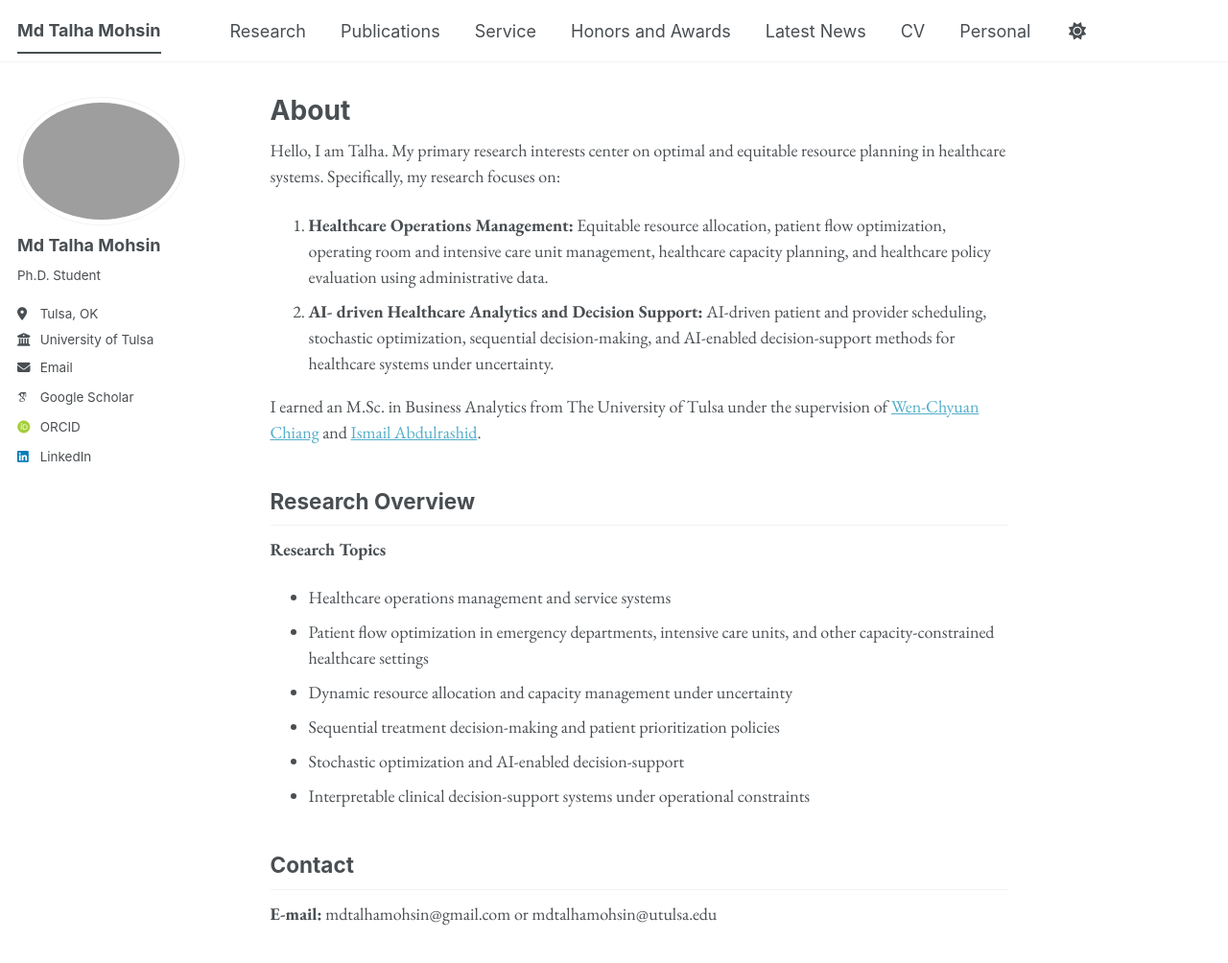
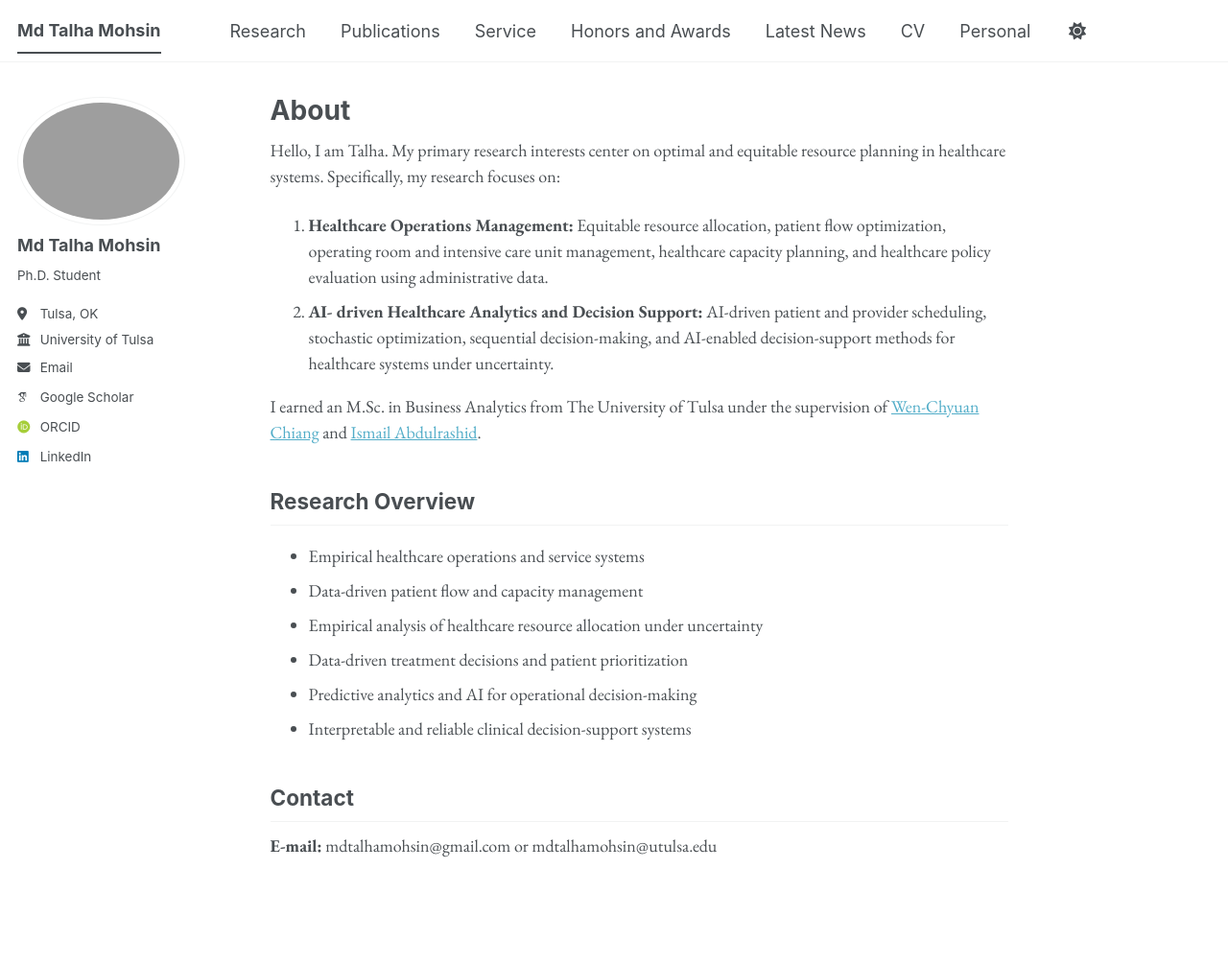
Before and after one commit to mdtalhamohsin/mdtalhamohsin.github.io, a Jekyll site: the page built from _pages/about.md, in a window 1280 px wide and 1070 px high. Shown: the top 1004 px of the window at 96% size. Built offline with Jekyll 4.4.1, drawn with Linux system fonts in a browser that asks for light colours; some web fonts are replaced; a script bundle is joined from its source files by our own code; library files that are not in the unit come from our copies.

Commit message:
Update about.md

```diff
--- a/_pages/about.md
+++ b/_pages/about.md
@@ -16,14 +16,12 @@ I earned an M.Sc. in Business Analytics from The University of Tulsa under the s
 
 ## Research Overview
 
-**Research Topics**
-
-* Healthcare operations management and service systems
-* Patient flow optimization in emergency departments, intensive care units, and other capacity-constrained healthcare settings
-* Dynamic resource allocation and capacity management under uncertainty
-* Sequential treatment decision-making and patient prioritization policies
-* Stochastic optimization and AI-enabled decision-support
-* Interpretable clinical decision-support systems under operational constraints
+* Empirical healthcare operations and service systems
+* Data-driven patient flow and capacity management
+* Empirical analysis of healthcare resource allocation under uncertainty
+* Data-driven treatment decisions and patient prioritization
+* Predictive analytics and AI for operational decision-making
+* Interpretable and reliable clinical decision-support systems
 
 
 
```
